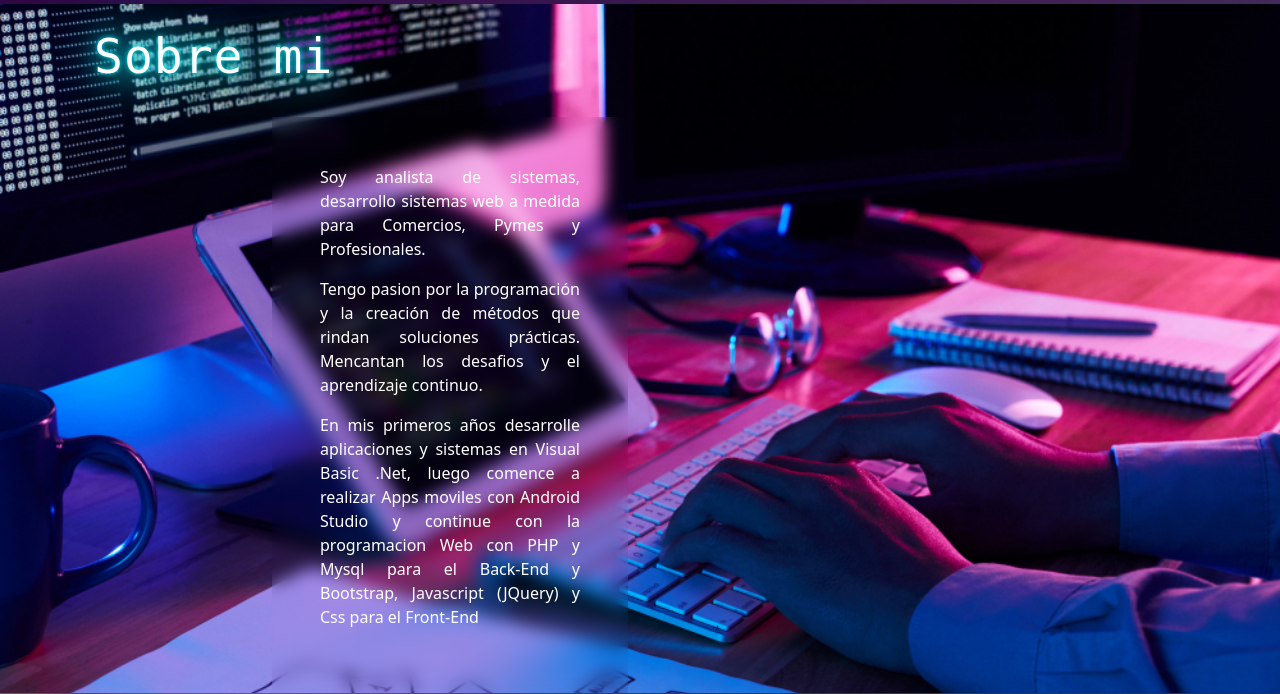
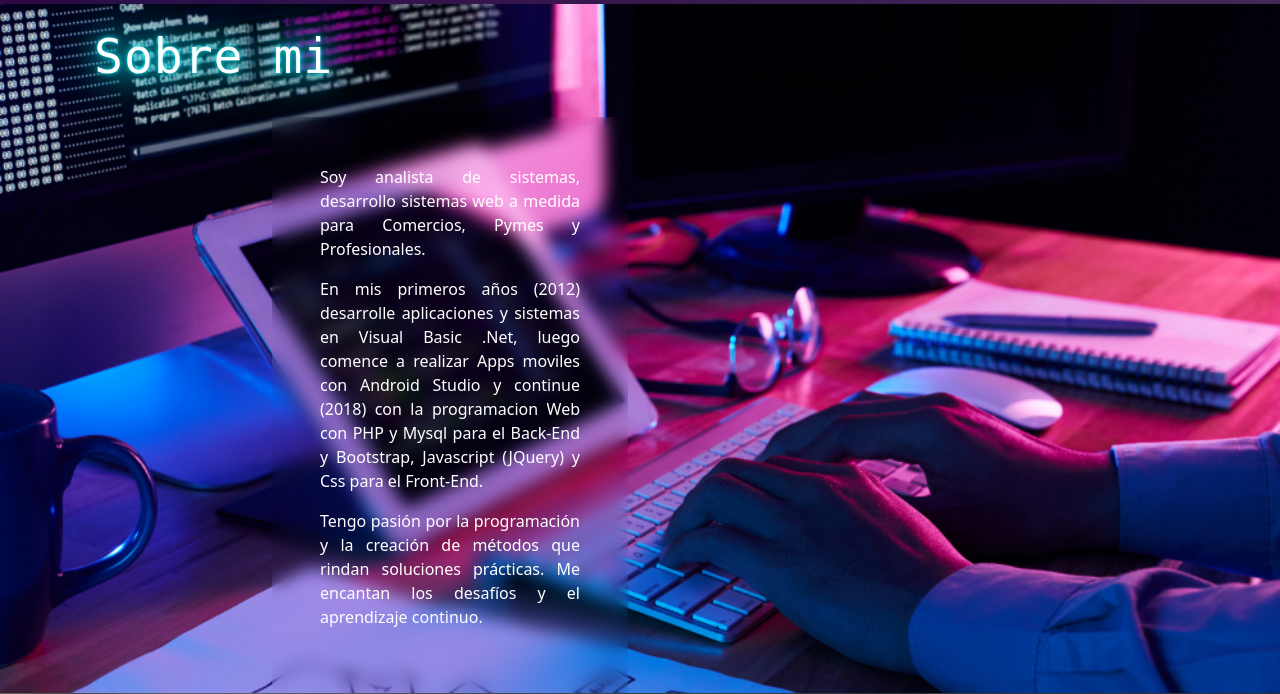
Before and after one commit to gdjuarez/Portfolio, a PHP site: page / in a window 1280 px wide. Shown: the part 2072-2766 px from the top of the page. Run offline with PHP 8.4, Linux system fonts and the light colour scheme; some libraries are stand-ins or nearby versions.

Commit message:
Update index.php

```diff
--- a/index.php
+++ b/index.php
@@ -239,14 +239,12 @@
                     <div class="parrafo p-5">
                         <p class="text-white">Soy analista de sistemas, desarrollo
                             sistemas web a medida para Comercios, Pymes y Profesionales.</p>
-                        <p class="text-white">Tengo pasion por la programación y la
-                            creación de métodos que rindan soluciones prácticas.
-                            Mencantan los desafios y el aprendizaje continuo.</p>
-                        <p class="text-white">En mis primeros años desarrolle aplicaciones
-                            y sistemas en Visual Basic .Net,
-                            luego comence a realizar Apps moviles con Android Studio y continue con la programacion
-                            Web con PHP y Mysql para el Back-End
-                            y Bootstrap, Javascript (JQuery) y Css para el Front-End</p>
+                        <p class="text-white">En mis primeros años (2012) desarrolle aplicaciones y
+                             sistemas en Visual Basic .Net, luego comence a realizar Apps moviles con
+                            Android Studio y continue (2018) con la programacion Web con PHP y Mysql
+                             para el Back-End y Bootstrap, Javascript (JQuery) y Css para el Front-End.</p>
+                        <p class="text-white">Tengo pasión por la programación y la creación de métodos que
+                            rindan soluciones prácticas. Me encantan los desafíos y el aprendizaje continuo.</p>
                     </div>
                     <div class="col-md-2"></div>
                 </div>
```
